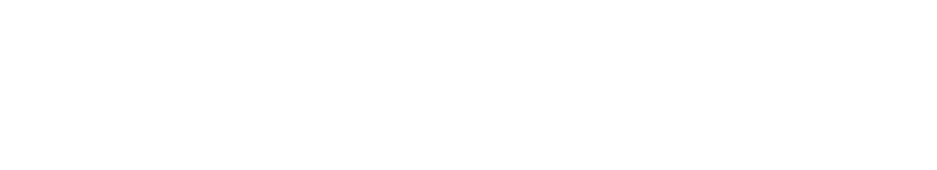
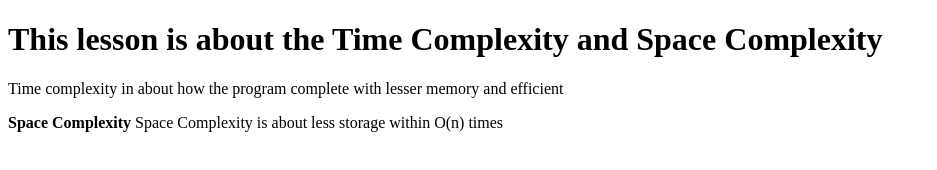
Before and after one commit to acciojob/time-and-space-complexity-dhanasekarr03, a website: page main.html in a window 1280 px wide. Shown: the whole page, without its empty margins (0-937 px from the left). Drawn offline with Linux system fonts and the light colour scheme.

Commit message:
created a submission

```diff
--- a/main.html
+++ b/main.html
@@ -8,7 +8,13 @@
 
 <body>
 	<!-- the entire body must be written by student -->
+	<h1>
+		This lesson is about the Time Complexity and Space Complexity
+	</h1>
+	<p>Time complexity in about how the program complete with lesser memory and efficient</p>
+	<p><b>Space Complexity</b> Space Complexity is about less storage within O(n) times</p>
     <script type="text/javascript" src="./script.js">
+
 </script>
 
 </body>
```
